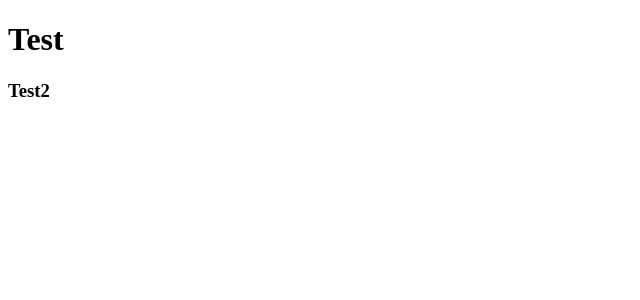
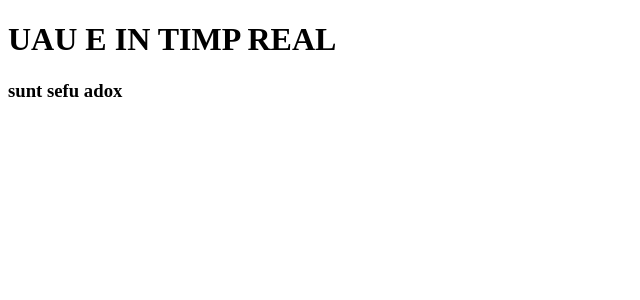
Before and after one commit to HeartBit-Platform/smarthack22, a Next.js app: page / in a window 1280 px wide. Shown: the top 300 px of the page, without its empty margins (0-640 px from the left). Built offline with nearby package versions, Linux system fonts and the light colour scheme.

Commit message:
Update README.md

```diff
--- a/app/page.js
+++ b/app/page.js
@@ -3,8 +3,8 @@
 export default function HomePage(){
     return (
         <div>
-            <h1> Test</h1>
-            <h3>Test2</h3>
+            <h1> UAU E IN TIMP REAL</h1>
+            <h3> sunt sefu adox</h3>
         </div>
     )
 }
```
Also changed, not shown: 1 other file (tests, documents, lock files or other folders).
